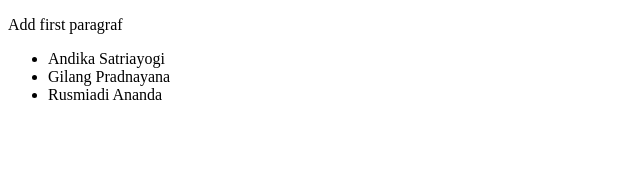
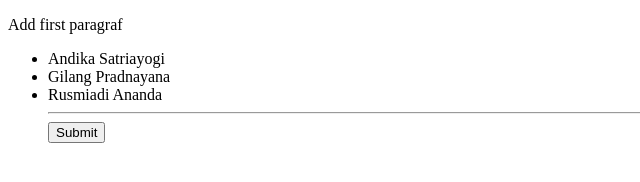
Before and after one commit to igks/belajar-git, a plain HTML site: page index.html in a window 1280 px wide. Shown: the whole page, without its empty margins (0-640 px from the left). Drawn offline with Linux system fonts and the light colour scheme.

Commit message:
menambahkan button pada index.html

```diff
--- a/index.html
+++ b/index.html
@@ -11,6 +11,11 @@
     <li>Andika Satriayogi</li>
     <li>Gilang Pradnayana</li>
     <li>Rusmiadi Ananda</li>
+<hr>
+    <form>
+      <input type="button" name="button" value="Submit">
+    </form>
+
   </ul>
 </body>
 </html>
```
